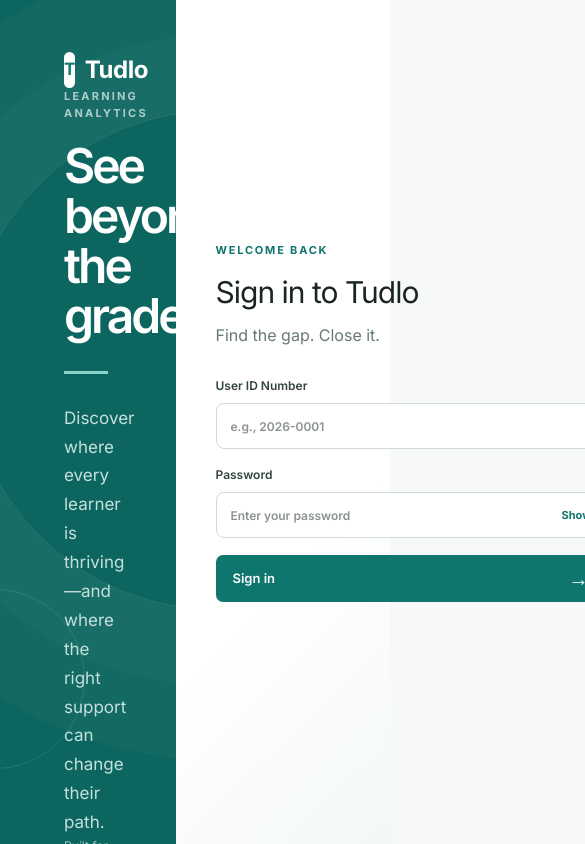
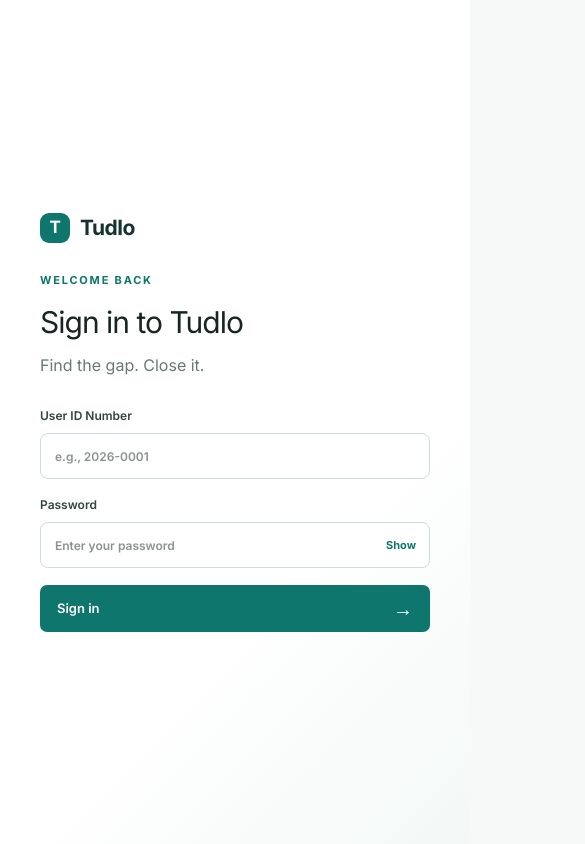
Before and after one commit to Gian-Caparas/Tudlo, a React (Vite) app in the folder frontend/tudlo/: page / in a window 390 px wide. Shown: the top 844 px of the page, 585 px wide, since content can reach past the window. Built offline with nearby package versions, Linux system fonts and the light colour scheme; no server answers.

Commit message:
fix(login): stack layout and show mobile logo below 900px

```diff
--- a/frontend/tudlo/src/index.css
+++ b/frontend/tudlo/src/index.css
@@ -2778,3 +2778,18 @@ tbody tr:last-child td {
 .col-cell.score.high .score-max {
   color: #8a9894;
 }
+
+@media (max-width: 900px) {
+  .login-page {
+    grid-template-columns: 1fr;
+    height: auto;
+    min-height: 100vh;
+  }
+  .login-brand {
+    display: none;
+  }
+  .mobile-logo {
+    display: block;
+    margin-bottom: 28px;
+  }
+}
```
